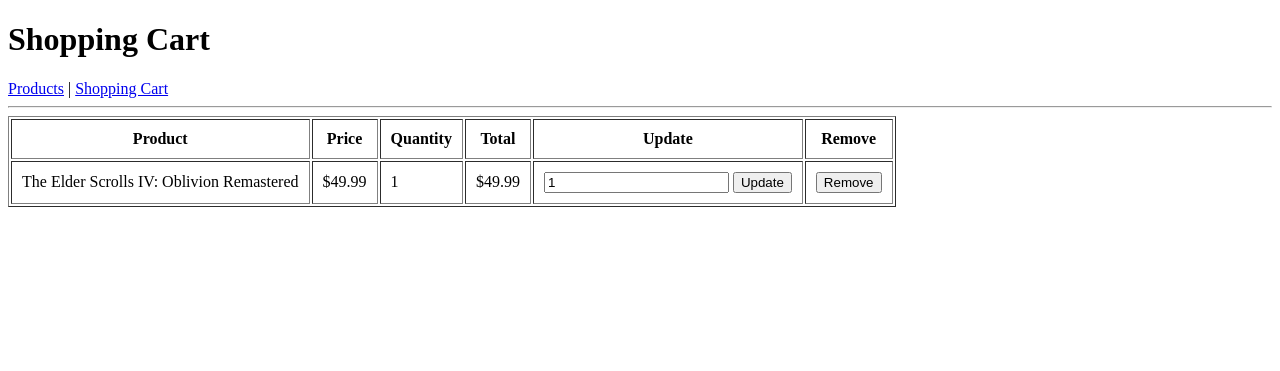
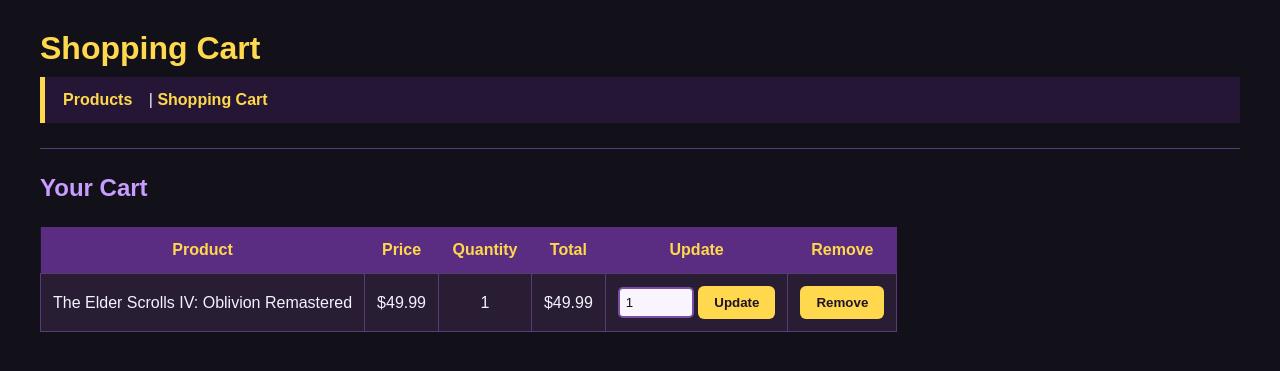
Before and after one commit to TORLAW1692/PHP-Ecommerce-App, a PHP site: page /cart.php in a window 1280 px wide. Shown: the top 371 px of the page. Run offline with PHP 8.4, Linux system fonts and the light colour scheme; data comes from the database, SQL or seed files in the repository.

Commit message:
Style gaming storefront and cart

```diff
--- a/view/cart.php
+++ b/view/cart.php
@@ -30,7 +30,9 @@ $cart = get_cart();
 <html>
 <head>
     <title>Shopping Cart</title>
+    <link rel="stylesheet" href="styles.css">
 </head>
+
 <body>
 
     <h1>Shopping Cart</h1>
@@ -42,9 +44,11 @@ $cart = get_cart();
 
     <hr>
 
+    <h2>Your Cart</h2>
+
     <?php if (count($cart) > 0): ?>
 
-        <table border="1" cellpadding="10">
+        <table>
             <tr>
                 <th>Product</th>
                 <th>Price</th>
@@ -55,7 +59,9 @@ $cart = get_cart();
             </tr>
 
             <?php foreach ($cart as $item): ?>
+
                 <tr>
+
                     <td>
                         <?php echo $item["product_name"]; ?>
                     </td>
@@ -73,7 +79,9 @@ $cart = get_cart();
                     </td>
 
                     <td>
+
                         <form method="POST">
+
                             <input
                                 type="number"
                                 name="quantity"
@@ -92,11 +100,15 @@ $cart = get_cart();
                                 name="update_quantity"
                                 value="Update"
                             >
+
                         </form>
+
                     </td>
 
                     <td>
+
                         <form method="POST">
+
                             <input
                                 type="hidden"
                                 name="cart_id"
@@ -108,9 +120,13 @@ $cart = get_cart();
                                 name="delete_item"
                                 value="Remove"
                             >
+
                         </form>
+
                     </td>
+
                 </tr>
+
             <?php endforeach; ?>
 
         </table>
--- /dev/null
+++ b/view/styles.css
@@ -0,0 +1,131 @@
+body {
+    margin: 0;
+    padding: 0;
+    background-color: #121018;
+    color: #f5f2ff;
+    font-family: Arial, Helvetica, sans-serif;
+}
+
+body > h1,
+body > h2,
+body > nav,
+body > table,
+body > p,
+body > div {
+    margin-left: 40px;
+    margin-right: 40px;
+}
+
+h1 {
+    color: #ffd84d;
+    margin-top: 30px;
+    margin-bottom: 10px;
+}
+
+h2 {
+    color: #c99cff;
+}
+
+h3 {
+    color: #ffd84d;
+    margin-top: 0;
+}
+
+nav {
+    background-color: #241634;
+    padding: 14px 18px;
+    border-left: 5px solid #ffd84d;
+    margin-bottom: 25px;
+}
+
+nav a {
+    color: #ffd84d;
+    text-decoration: none;
+    font-weight: bold;
+    margin-right: 12px;
+}
+
+nav a:hover {
+    color: #ffffff;
+}
+
+hr {
+    border: 0;
+    border-top: 1px solid #5b3a7a;
+    margin: 25px 40px;
+}
+
+body > div {
+    background-color: #1d1725;
+    border: 1px solid #503266;
+    border-radius: 10px;
+    padding: 20px;
+    margin-top: 18px;
+    margin-bottom: 18px;
+    max-width: 760px;
+}
+
+img {
+    display: block;
+    max-width: 200px;
+    height: auto;
+    margin: 15px 0;
+    border-radius: 8px;
+    border: 2px solid #5b3a7a;
+    background-color: white;
+}
+
+input[type="submit"] {
+    background-color: #ffd84d;
+    color: #201329;
+    border: none;
+    border-radius: 6px;
+    padding: 9px 16px;
+    font-weight: bold;
+    cursor: pointer;
+}
+
+input[type="submit"]:hover {
+    background-color: #b980ff;
+    color: white;
+}
+
+input[type="number"] {
+    background-color: #f8f5ff;
+    color: #111111;
+    border: 2px solid #7a4fa3;
+    border-radius: 5px;
+    padding: 6px;
+    width: 60px;
+}
+
+table {
+    border-collapse: collapse;
+    background-color: #1d1725;
+    min-width: 700px;
+    margin-top: 25px;
+}
+
+th {
+    background-color: #5b2d82;
+    color: #ffd84d;
+    padding: 14px;
+}
+
+td {
+    padding: 12px;
+    border: 1px solid #5b3a7a;
+    text-align: center;
+}
+
+tr:nth-child(even) {
+    background-color: #281d32;
+}
+
+tr:hover {
+    background-color: #352445;
+}
+
+p {
+    line-height: 1.5;
+}
```
Also changed, not shown: view/products.php (+10 -5 lines).
